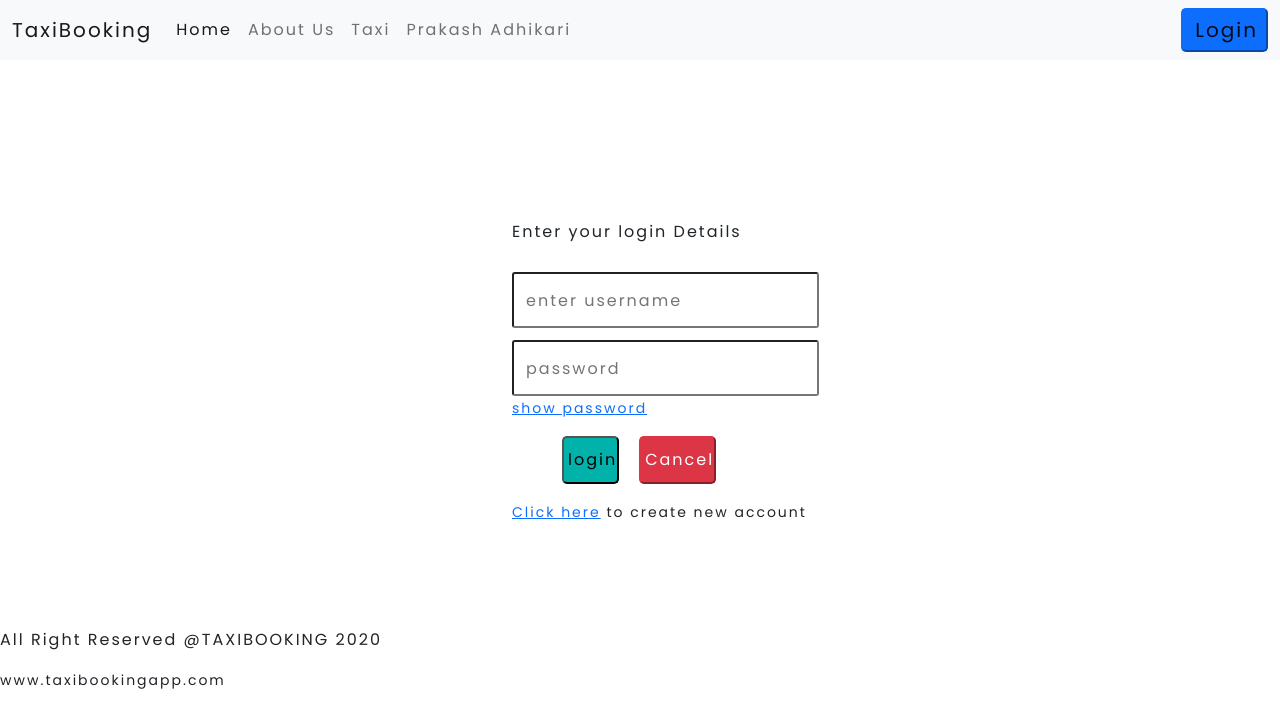
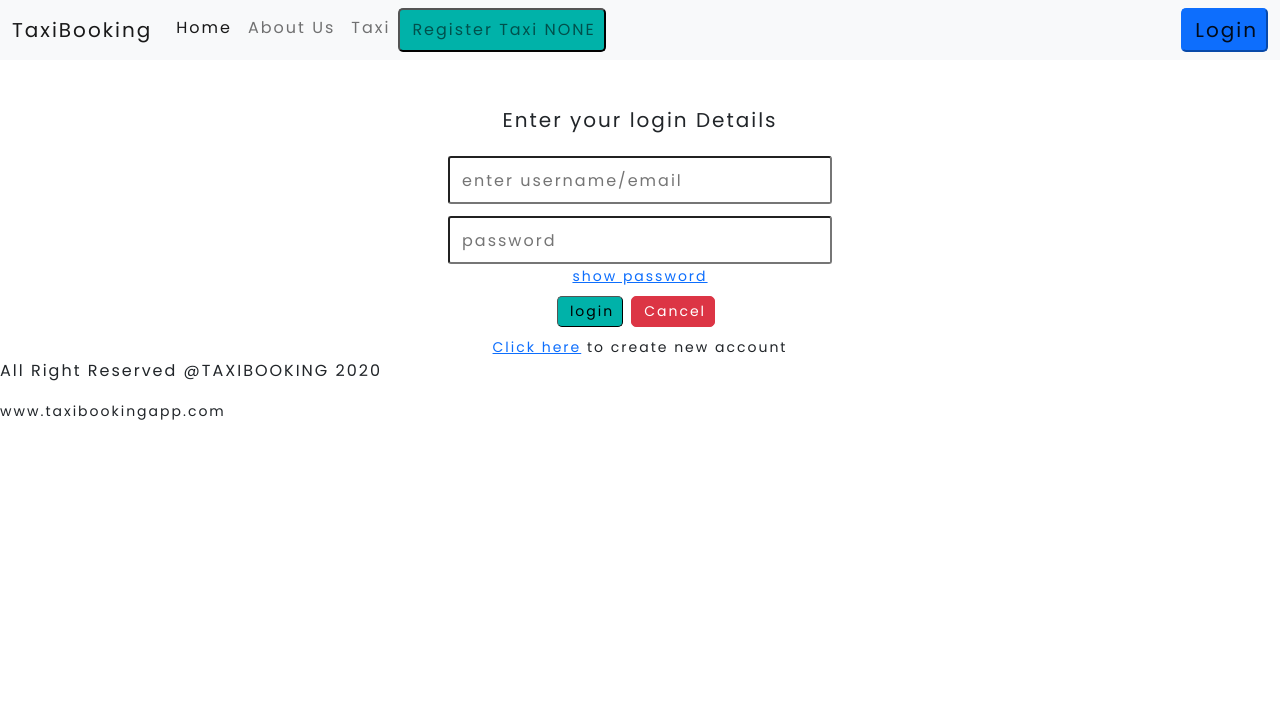
Before and after one commit to PrakashAdhikari08/taxibookingfe, a React (Create React App) app: page /login in a window 1280 px wide. Shown: the top 728 px of the page. Built offline with nearby package versions, Linux system fonts and the light colour scheme.

Commit message:
Implementing context for logged in user

```diff
--- a/src/App.js
+++ b/src/App.js
@@ -1,26 +1,34 @@
-import React from "react";
+import React, {useState} from "react";
 import Routing from "./AppRouting";
 import StateContext from "./context/StateContext";
+import RegisterTaxi from "./view/taxi/register/RegisterTaxi";
 
 function App(props) {
 
     const userState = {
         user : {
-            userID : "Prakash",
-            userName : "Prakash Adhikari",
-            role : "ADMIN",
+            userID : "",
+            userName : "ABC",
+            role : "NONE",
             name : "",
             jwt : ""
         },
         userLoggedIn: false
     };
 
+    const [loggedInUser, setLoggedInUser] = useState(userState);
 
+    const [registerTaxiModalOpen, setRegisterTaxiModalOpen] = useState(false);
+
+    const setRegisterModal =(value) =>{
+        setRegisterTaxiModalOpen(value);
+    }
 
     return (
         <div className="App">
-            <StateContext.Provider value={userState}>
+            <StateContext.Provider value={{loggedInUser, setRegisterModal, registerTaxiModalOpen, setLoggedInUser}}>
                 <Routing/>
+                <RegisterTaxi />
             </StateContext.Provider>
         </div>
     );
--- a/src/AppRouting.jsx
+++ b/src/AppRouting.jsx
@@ -6,6 +6,7 @@ import Footer from "./view/footer/Footer";
 import Login from "./view/form/login/Login";
 import Taxi from "./view/taxi/Taxi";
 import Register from "./view/form/register/Register";
+import RegisterTaxi from "./view/taxi/register/RegisterTaxi";
 
 
 const Routing = (props) => {
@@ -18,9 +19,10 @@ const Routing = (props) => {
             <NavigationBar />
 
             <Switch>
-                <Route  exact path={"/"}          component={Home} />
-                <Route        path={"/login"}     component={Login} />
-                <Route        path={"/register"}     component={Register} />
+                <Route  exact path={"/"}                       component={Home} />
+                <Route        path={"/login"}                  component={Login} />
+                <Route        path={"/register"}               component={Register} />
+                <Route        path={"/taxi/register"}          component={RegisterTaxi} />
                 <Route        path={"/all-taxi-available"}     component={Taxi} />
 
             </Switch>
--- a/src/view/form/login/Login.css
+++ b/src/view/form/login/Login.css
@@ -1,7 +1,4 @@
-.form-main {
-    margin-top: 20vh;
-    margin-bottom: 13vh;
-    margin-left: 40%;
+.form-main-login {
     text-decoration: none;
 
 }
@@ -16,13 +13,9 @@
 .form-input {
     border-radius: 3px;
     margin-top: 1.5vh;
-    height: 7vh;
+    height: 6vh;
     /*size: 35vm ;*/
-    width: 40%;
+    width: 30%;
     initial-letter: normal;
     text-indent: 1.5vh;
 }
-.cancel-btn {
-    height: 6vh;
-    margin-left: 20px;
-}
--- a/src/view/form/login/Login.jsx
+++ b/src/view/form/login/Login.jsx
@@ -1,32 +1,85 @@
-import React, {useState} from 'react';
+import React, {useContext, useState} from 'react';
 
 import './Login.css'
 import {Link} from "react-router-dom";
 
+import * as Yup from "yup";
+import {useFormik} from "formik";
+import StateContext from "../../../context/StateContext";
+
 const Login = (props) => {
 
-    const [username, setUsername] = useState("");
-    const [password, setPassword] = useState("");
+    const initialValues = {
+        username : "",
+        password : ""
+    }
+
+    const {setLoggedInUser} = useContext(StateContext);
+
+    const onSubmit = async (values) => {
+        const loginData = {
+            username : values.username,
+            password : values.password
+        }
+        //make api call to login and get token
+        //user details
+        const userData = {
+            user : {
+                userID : 1,
+                userName : loginData.username,
+                role : "CUSTOMER",
+                name : "CUSTOMER",
+                jwt : ""
+            },
+            userLoggedIn : true
+        }
+        setLoggedInUser(userData);
+        props.history.push("/home");
+    }
+
+    const validationSchema = Yup.object(
+        {
+            username : Yup.string()
+                .email("Invalid Email Address")
+                .required("Username is required"),
+            password: Yup.string()
+                .required("Password Required")
+                .min(6, "Password is too short"),
+        }
+    );
+
+    const formik = useFormik({
+        initialValues,
+        onSubmit,
+        validationSchema,
+    });
+
     const [show, setShow] = useState(false);
 
-    const loginClicked = () => {
-        console.log(username + "   "+ password)
-    }
 
     return (
-        <div className={"form-main"}>
-            <form>
-                <p>Enter your login Details</p>
-                <input className={"form-input"} placeholder="enter username" type={"email"} onChange={e => setUsername(e.target.value)}/>
+        <div className={"form-main-login"}>
+            <form className={"mt-5 text-sm-center w-100"} onSubmit={formik.handleSubmit} action={""}>
+                <h5 className={"form-label"}>Enter your login Details</h5>
+                <input className={"form-input mt-3"} placeholder="enter username/email" type={"email"}
+                       id={"username"} {...formik.getFieldProps("username")} />
+
+                {formik.touched.username && formik.errors.username ? (
+                    <p className={"text-danger text-sm-center"}>{formik.errors.username}</p>
+                ) : null}
                 <br/>
-                <input className={"form-input"} placeholder="password" type={show !== true ?"password": "text"} onChange={e => setPassword(e.target.value)}/>
+                <input className={"form-input"} placeholder="password" type={show !== true ?"password": "text"}
+                id={"password"} {...formik.getFieldProps("password")} />
+
+                {formik.touched.password && formik.errors.password ? (
+                    <p className={"text-danger text-sm-center"}>{formik.errors.password}</p>) : null}
                 <br/>
                 <Link>
-                    <small onClick={() => setShow(!show)}>show password</small>
+                    <small onClick={() => setShow(!show)}>{!show ? "show password" : "hide password"}</small>
                 </Link>
                 <br/>
-                <button className={"login-btn"} >login</button>
-                <Link to={"/"} ><button className={"cancel-btn btn-danger"}>Cancel</button> </Link>
+                <button className={"btn-sm border-1"} type={"submit"} >login</button>
+                <Link to={"/"} ><button className={"btn btn-sm btn-danger m-2 border-1"}>Cancel</button> </Link>
                 <br />
                 <small><Link to={"/register"}>Click here</Link> to create new account</small>
             </form>
--- a/src/view/form/register/Register.css
+++ b/src/view/form/register/Register.css
@@ -5,5 +5,5 @@ input, select {
     margin-top: 1vh;
 }
 .input-long, select {
-    width: 98%;
+    width: 100%;
 }
--- a/src/view/form/register/Register.jsx
+++ b/src/view/form/register/Register.jsx
@@ -1,4 +1,4 @@
-import React, {useState} from "react";
+import React from "react";
 
 import './Register.css'
 import {Link} from "react-router-dom";
--- a/src/view/navbar/NavigationBar.jsx
+++ b/src/view/navbar/NavigationBar.jsx
@@ -7,7 +7,7 @@ import StateContext from "../../context/StateContext";
 
 const NavigationBar = (props) => {
 
-    const userDetails = useContext(StateContext);
+    const {loggedInUser, setRegisterModal} = useContext(StateContext);
 
     return(
         <nav className="navbar navbar-expand-lg navbar-light bg-light">
@@ -27,13 +27,15 @@ const NavigationBar = (props) => {
                         </li>
 
                         <li className="nav-item">
-                            <Link className="nav-link" to={"/all-taxi-available"}>{userDetails.user.userName}</Link>
+                            <button className="nav-link" onClick={() => setRegisterModal(true)}>Register Taxi {loggedInUser.user.role}</button>
                         </li>
                     </ul>
 
                 </div>
-
+                { !loggedInUser.userLoggedIn ?
                     <Link to={"/login"} ><button className={"btn-primary login-button navbar-brand"}>Login</button></Link>
+                    : <p className={"navbar-brand"}>Welcome, {loggedInUser.user.name}</p>
+                }
             </div>
         </nav>
     )
--- a/src/view/taxi/BookingConfirmationModal.jsx
+++ b/src/view/taxi/BookingConfirmationModal.jsx
@@ -34,9 +34,6 @@ return(
                 </div>
 
             </Modal>
-        // </div>
-
-
     )
 }
 export default BookingConfirmationModal;
--- a/src/view/taxi/Taxi.jsx
+++ b/src/view/taxi/Taxi.jsx
@@ -21,7 +21,6 @@ const Taxi = (props) => {
             taxiNumber: "NT 111",
             type: "TRUCK",
             status: "AVAILABLE"
-
         }
     ]
 
--- /dev/null
+++ b/src/view/taxi/register/RegisterTaxi.css
@@ -0,0 +1,13 @@
+.taxi_register_modal_layout{
+    left: 40%;
+    right: 40%;
+    background-color: #eeeeee;
+    width: 20%;
+    border-radius: 7px;
+}
+input{
+    width: 100%;
+}
+select{
+    width: 100%;
+}
--- /dev/null
+++ b/src/view/taxi/register/RegisterTaxi.jsx
@@ -0,0 +1,44 @@
+import React, {useContext, useState} from "react";
+import Modal from 'react-modal';
+import './RegisterTaxi.css'
+import StateContext from "../../../context/StateContext";
+
+const RegisterTaxi = (props) =>{
+
+
+    const {setRegisterModal, registerTaxiModalOpen} = useContext(StateContext);
+
+    const closeModal = () => {
+        setRegisterModal(false);
+    }
+
+    const registerDriver = () => {
+        closeModal();
+
+    }
+
+    return(
+        <Modal className={"taxi_register_modal_layout m-5 small text-sm-center position-sticky"} isOpen={registerTaxiModalOpen} ariaHideApp={false}>
+            <div className={"modal-header"}>
+                <h4 className={"modal-title"}>Enter Taxi Details</h4>
+            </div>
+            <div className={"modal-body"}>
+                <small>Enter Taxi Number</small>
+                <input type={"text"}/>
+                <small>Vehicle Type</small>
+                <select className={"m-0 border-2"}>
+                    <option>SELECT TYPE</option>
+                    <option>MINI</option>
+                    <option>VAN</option>
+                    <option>NANO</option>
+                </select>
+            </div>
+            <div className={"modal-footer"}>
+                <button className={"btn-sm border-0"} onClick={registerDriver}>Register</button>
+                <button className={"btn-sm btn-danger border-0"} onClick={closeModal} >Cancel</button>
+            </div>
+
+        </Modal>
+    )
+}
+export default RegisterTaxi;
```
Also changed, not shown: src/view/taxi/AvailableTaxi.jsx (deleted).
